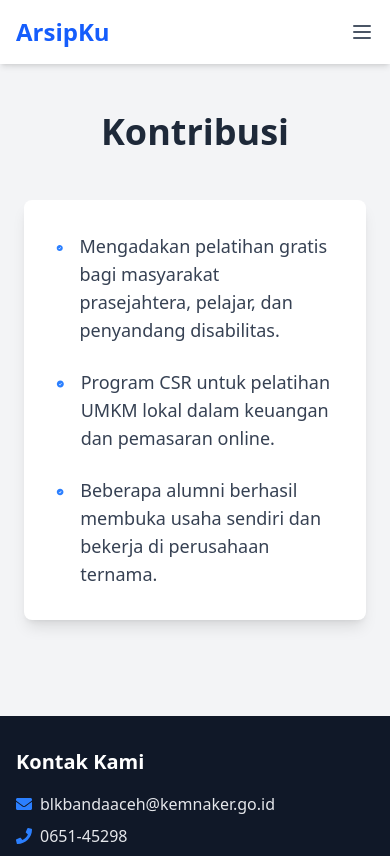
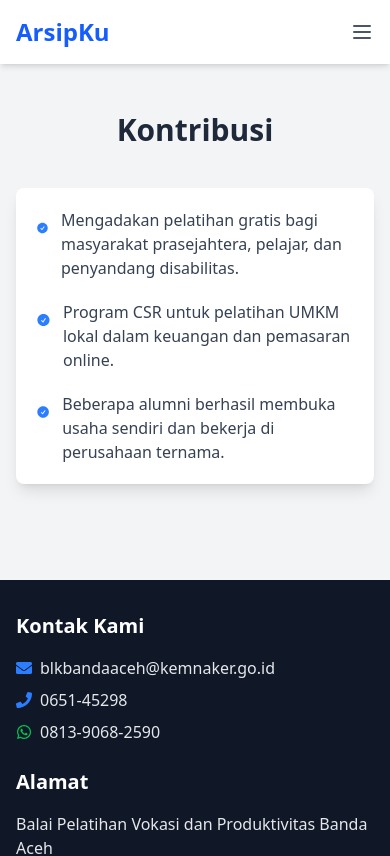
Before and after one commit to rizal-fahmi/arsipku, a React (Vite) app: page /kontribusi in a window 390 px wide. Shown: the top 856 px of the page. Built offline with nearby package versions, Linux system fonts and the light colour scheme.

Commit message:
tambah responsif

```diff
--- a/src/pages/Kontribusi.jsx
+++ b/src/pages/Kontribusi.jsx
@@ -8,16 +8,16 @@ export default function Kontribusi() {
   ];
 
   return (
-    <div className="max-w-5xl mx-auto px-6 py-12">
-      <h1 className="text-4xl font-bold text-center mb-12 text-gray-800">
+    <div className="max-w-5xl mx-auto px-4 sm:px-6 lg:px-8 py-12">
+      <h1 className="text-3xl sm:text-4xl font-bold text-center mb-10 text-gray-800">
         Kontribusi
       </h1>
 
-      <div className="bg-white shadow-lg rounded-lg p-8 space-y-6">
+      <div className="bg-white shadow-lg rounded-lg p-5 sm:p-8 space-y-5 sm:space-y-6">
         {kontribusi.map((item, i) => (
-          <div key={i} className="flex items-start gap-4">
-            <CheckCircleIcon className="w-6 h-6 text-blue-500 mt-1" />
-            <p className="text-gray-700 text-lg">{item}</p>
+          <div key={i} className="flex items-start gap-3 sm:gap-4">
+            <CheckCircleIcon className="w-8 h-8 sm:w-6 sm:h-6 text-blue-500 mt-1" />
+            <p className="text-gray-700 text-base sm:text-lg">{item}</p>
           </div>
         ))}
       </div>
```
